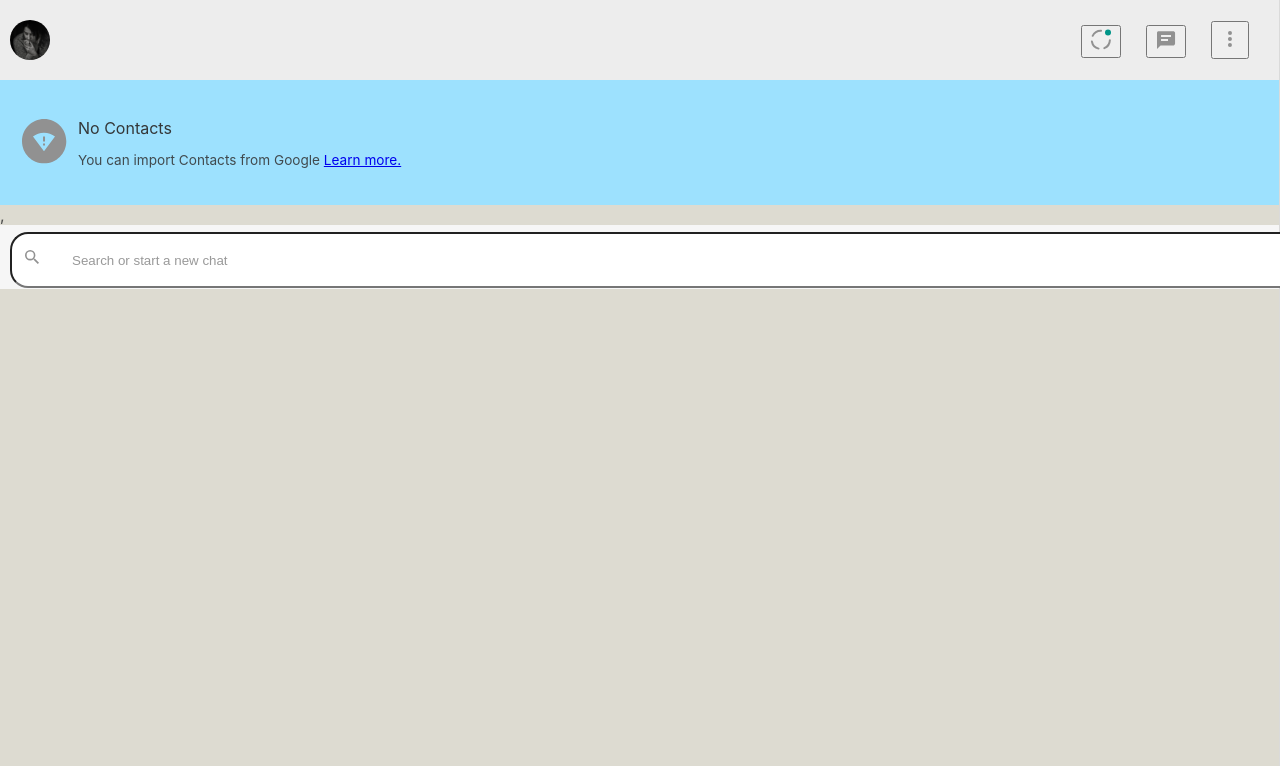
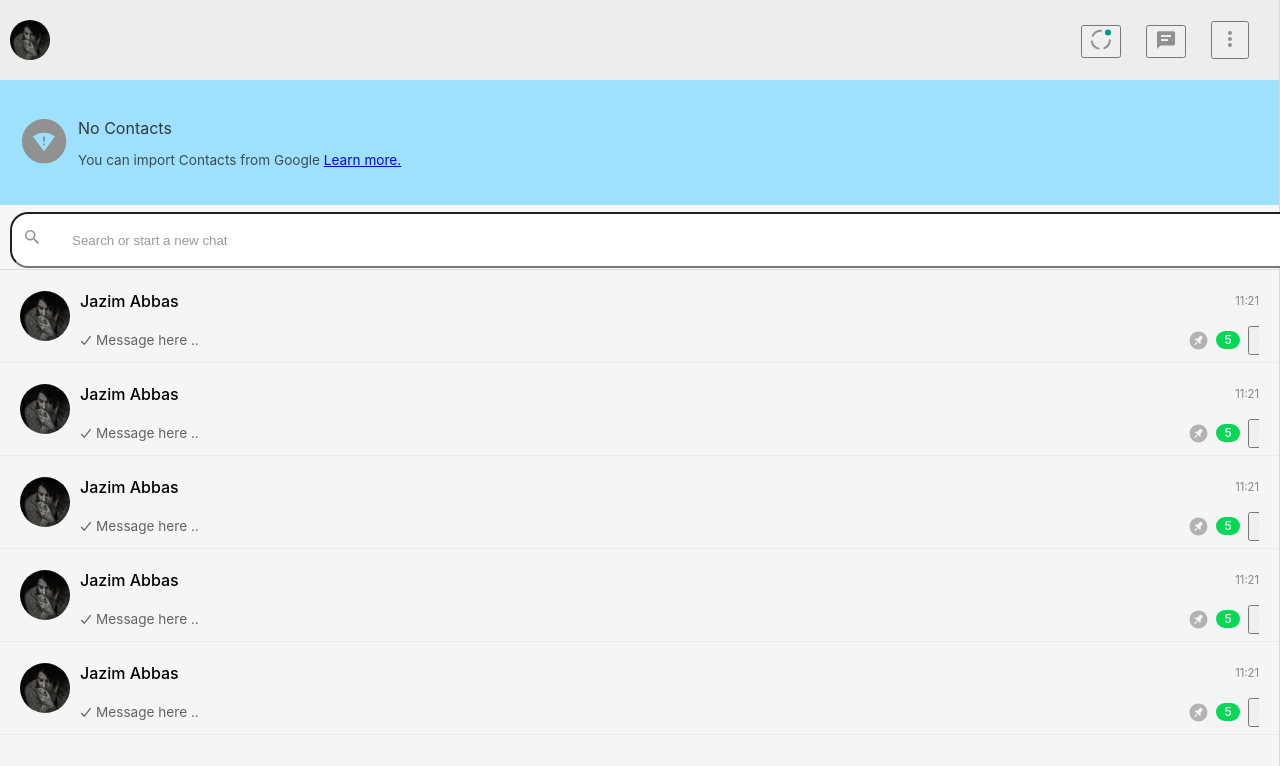
Before and after one commit to jazimabbas/whatsapp-web-ui, a React (Create React App) app: page / in a window 1280 px wide. Shown: the top 766 px of the page. Built offline with nearby package versions, Linux system fonts and the light colour scheme.

Commit message:
added Contact component

```diff
--- a/src/pages/chat/components/sidebar/alert/index.tsx
+++ b/src/pages/chat/components/sidebar/alert/index.tsx
@@ -57,7 +57,6 @@ export default function SidebarAlert() {
           </Text>
         </TextContainer>
       </AlertContainer>
-      ,
     </>
   );
 }
--- /dev/null
+++ b/src/pages/chat/components/sidebar/contacts/index.tsx
@@ -0,0 +1,159 @@
+import Icon from "common/components/icons";
+import styled, { css } from "styled-components";
+
+const Container = styled.div`
+  flex: 1;
+  overflow-y: scroll;
+  background: #f5f5f5;
+  border-top: 1px solid #dadada;
+`;
+
+const Contact = styled.div`
+  height: 72px;
+  padding: 10px 20px;
+  display: flex;
+  align-items: center;
+  border-bottom: 1px solid #ebebeb;
+  cursor: pointer;
+
+  &:hover {
+    background-color: #ebebeb;
+  }
+
+  .sidebar-contact__icons,
+  &:not(:focus) .sidebar-contact__icons {
+    display: flex;
+    justify-content: center;
+    align-items: center;
+    transform: translateX(24px);
+    transition: transform 0.5s ease;
+  }
+
+  &:hover .sidebar-contact__icons {
+    transform: translateX(0);
+  }
+
+  .sidebar-contact__icons > * {
+    margin-left: 8px;
+    color: #b3b3b3;
+  }
+
+  .icon {
+    color: white;
+  }
+`;
+
+const AvatarWrapper = styled.div`
+  width: 50px;
+  height: 50px;
+  margin-right: 10px;
+`;
+
+const Avatar = styled.img`
+  border-radius: 50%;
+  height: 100%;
+  width: 100%;
+  object-fit: cover;
+  display: flex;
+  align-items: center;
+  justify-content: space-between;
+`;
+
+const Content = styled.div`
+  overflow: hidden;
+  flex: 1;
+`;
+
+const contentStyles = css`
+  display: flex;
+  align-items: center;
+  justify-content: space-between;
+`;
+
+const TopContent = styled.div`
+  margin-bottom: 2px;
+
+  ${contentStyles}
+`;
+
+const messageStyles = css`
+  flex: 1;
+  overflow: hidden;
+  white-space: nowrap;
+  text-overflow: ellipsis;
+`;
+
+const Name = styled.h2`
+  color: #000000;
+  font-size: 1rem;
+  font-weight: 500;
+
+  ${messageStyles}
+`;
+
+const Time = styled.span`
+  font-size: 0.7rem;
+  color: rgba(0, 0, 0, 0.45);
+`;
+
+const BottomContent = styled.div`
+  ${contentStyles}
+`;
+
+const MessageWrapper = styled.div`
+  color: #00000099;
+  font-size: 0.85rem;
+  margin-right: 3px;
+  overflow: hidden;
+
+  ${contentStyles}
+`;
+
+const UnreadContact = styled.span`
+  display: inline-block;
+  color: white !important;
+  background-color: rgb(6, 215, 85);
+  border-radius: 18px;
+  min-width: 18px;
+  height: 18px;
+  padding: 0 3px;
+  line-height: 18px;
+  vertical-align: middle;
+  text-align: center;
+  font-size: 0.75rem;
+  font-weight: 500;
+`;
+
+export default function InboxContact() {
+  return (
+    <Contact>
+      <AvatarWrapper>
+        <Avatar src="/assets/images/girl.jpeg" />
+      </AvatarWrapper>
+      <Content>
+        <TopContent>
+          <Name>Jazim Abbas</Name>
+          <Time>11:21</Time>
+        </TopContent>
+        <BottomContent>
+          <MessageWrapper>
+            <Icon id="singleTick" />
+            <span className={`sidebar-contact__message ${"sidebar-contact__message--unread"}`}>
+              Message here ..
+            </span>
+          </MessageWrapper>
+          <div className="sidebar-contact__icons">
+            <Icon id="pinned" className="sidebar-contact__icon" />
+            <UnreadContact>5</UnreadContact>
+            <button aria-label="sidebar-contact__btn">
+              <Icon
+                id="downArrow"
+                className="sidebar-contact__icon sidebar-contact__icon--dropdown"
+              />
+            </button>
+          </div>
+        </BottomContent>
+      </Content>
+    </Contact>
+  );
+}
--- a/src/pages/chat/components/sidebar/index.tsx
+++ b/src/pages/chat/components/sidebar/index.tsx
@@ -3,6 +3,7 @@ import styled from "styled-components";
 import OptionsMenu from "../option-menu";
 import SidebarAlert from "./alert";
 import SearchField from "../search-field";
+import InboxContact from "./contacts";
 
 const SidebarContainer = styled.aside`
   min-width: 300px;
@@ -64,6 +65,13 @@ const Actions = styled.div`
   }
 `;
 
+const ContactContainer = styled.div`
+  flex: 1;
+  overflow-y: scroll;
+  background: #f5f5f5;
+  border-top: 1px solid #dadada;
+`;
+
 export default function Sidebar() {
   return (
     <SidebarContainer>
@@ -97,6 +105,13 @@ export default function Sidebar() {
       </Header>
       <SidebarAlert />
       <SearchField />
+      <ContactContainer>
+        <InboxContact />
+        <InboxContact />
+        <InboxContact />
+        <InboxContact />
+        <InboxContact />
+      </ContactContainer>
     </SidebarContainer>
   );
 }
```
